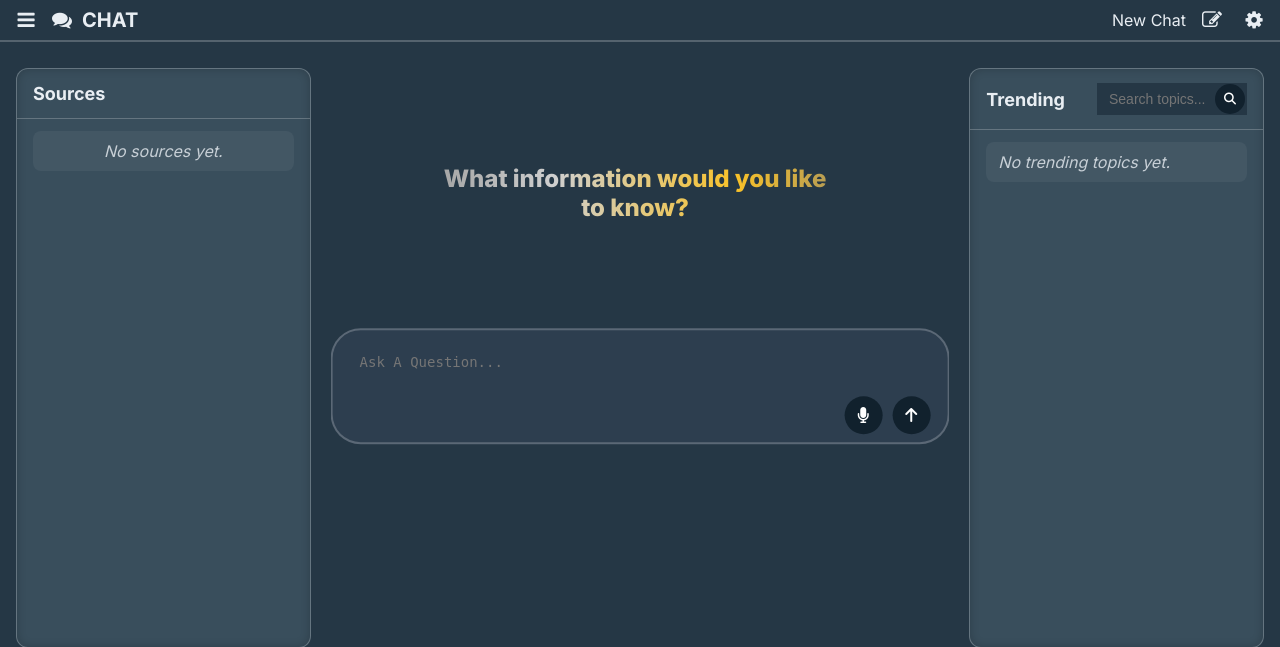
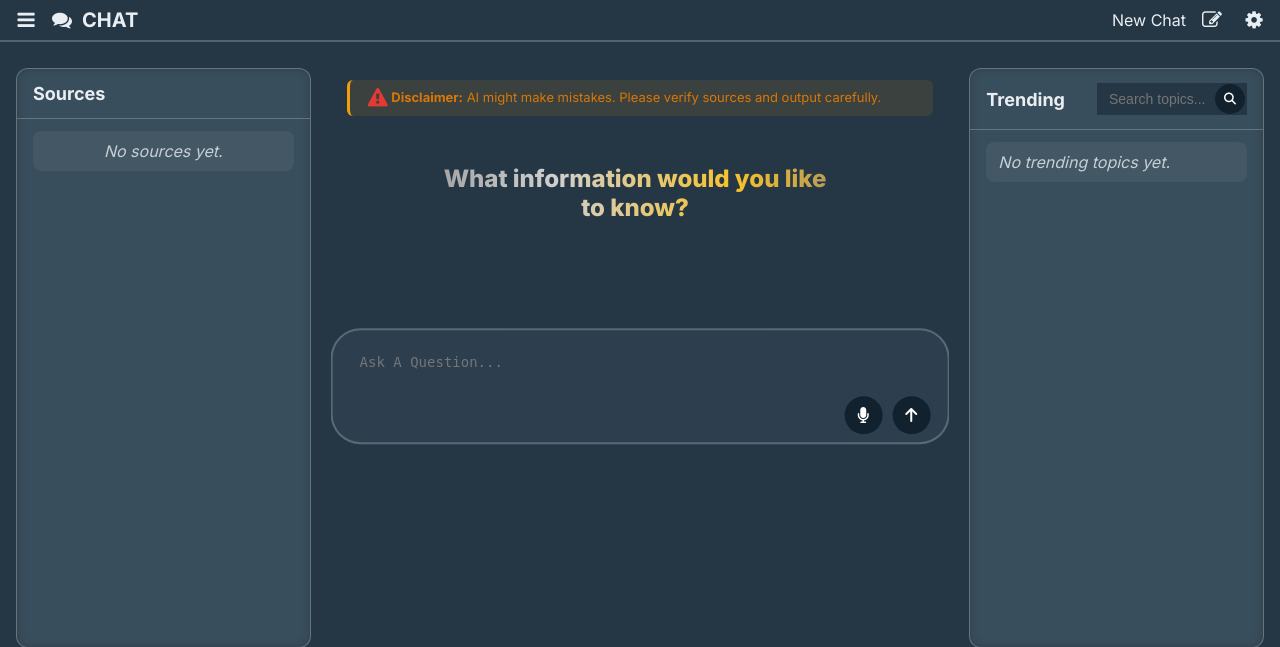
Before and after one commit to AICedric1001/VeriFact, a Flask app: page /home in a window 1280 px wide. Shown: the part 60-707 px from the top of the page. Run offline with Flask 3, Linux system fonts and the light colour scheme; data that the repository does not hold is empty; some libraries are stand-ins or nearby versions.

Commit message:
Disclaimer Warning Sign

```diff
--- a/templates/VeriFact_interface/home.html
+++ b/templates/VeriFact_interface/home.html
@@ -121,6 +121,10 @@
                 </aside>
 
                 <section class="page-container chat-panel">
+                     <div class="ai-disclaimer-banner" style="background: rgba(245, 158, 11, 0.1); border-left: 3px solid #f59e0b; padding: 8px 12px; margin: 12px; border-radius: 6px; font-size: 13px; color: #d97706;">
+        <i class="fa fa-exclamation-triangle"></i>
+        <strong>Disclaimer:</strong> AI might make mistakes. Please verify sources and output carefully.
+    </div>
                     <div class="chat-container" id="chatContainer">
                         <div class="chat-box" id="chatBox">
                         </div>
```
